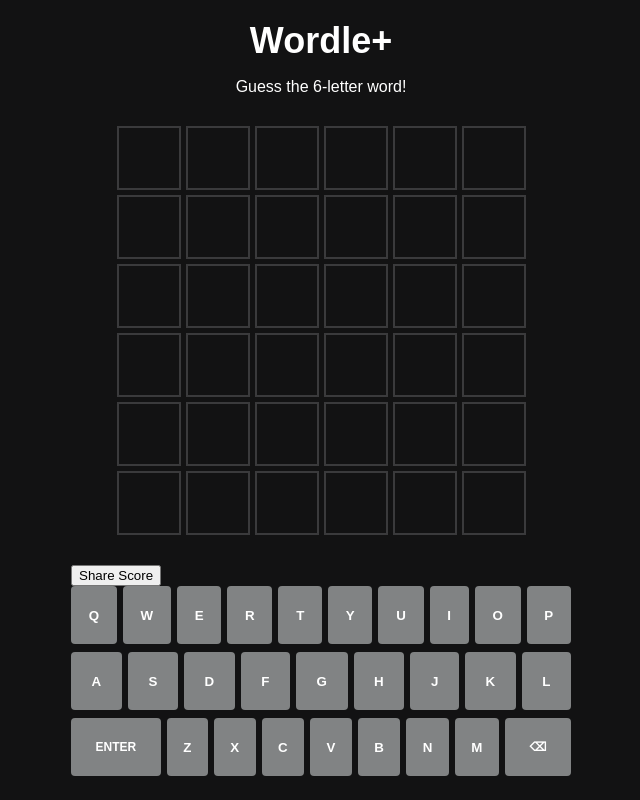
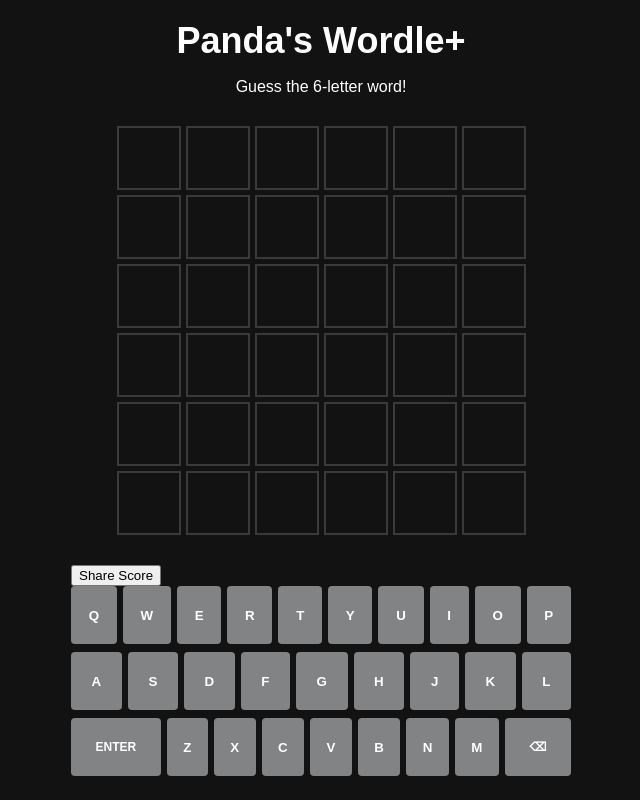
Before and after one commit to Panda2126/wordle-plus, a plain HTML site: page index.html in a window 1280 px wide. Shown: the whole page, without its empty margins (319-959 px from the left). Drawn offline with Linux system fonts and the light colour scheme.

Commit message:
Update index.html
Updated game title

```diff
--- a/index.html
+++ b/index.html
@@ -17,7 +17,7 @@
 <body>
     <div class="game-container">
         <header>
-            <h1>Wordle+</h1>
+            <h1>Panda's Wordle+</h1>
             <p>Guess the 6-letter word!</p>
         </header>
 
```
